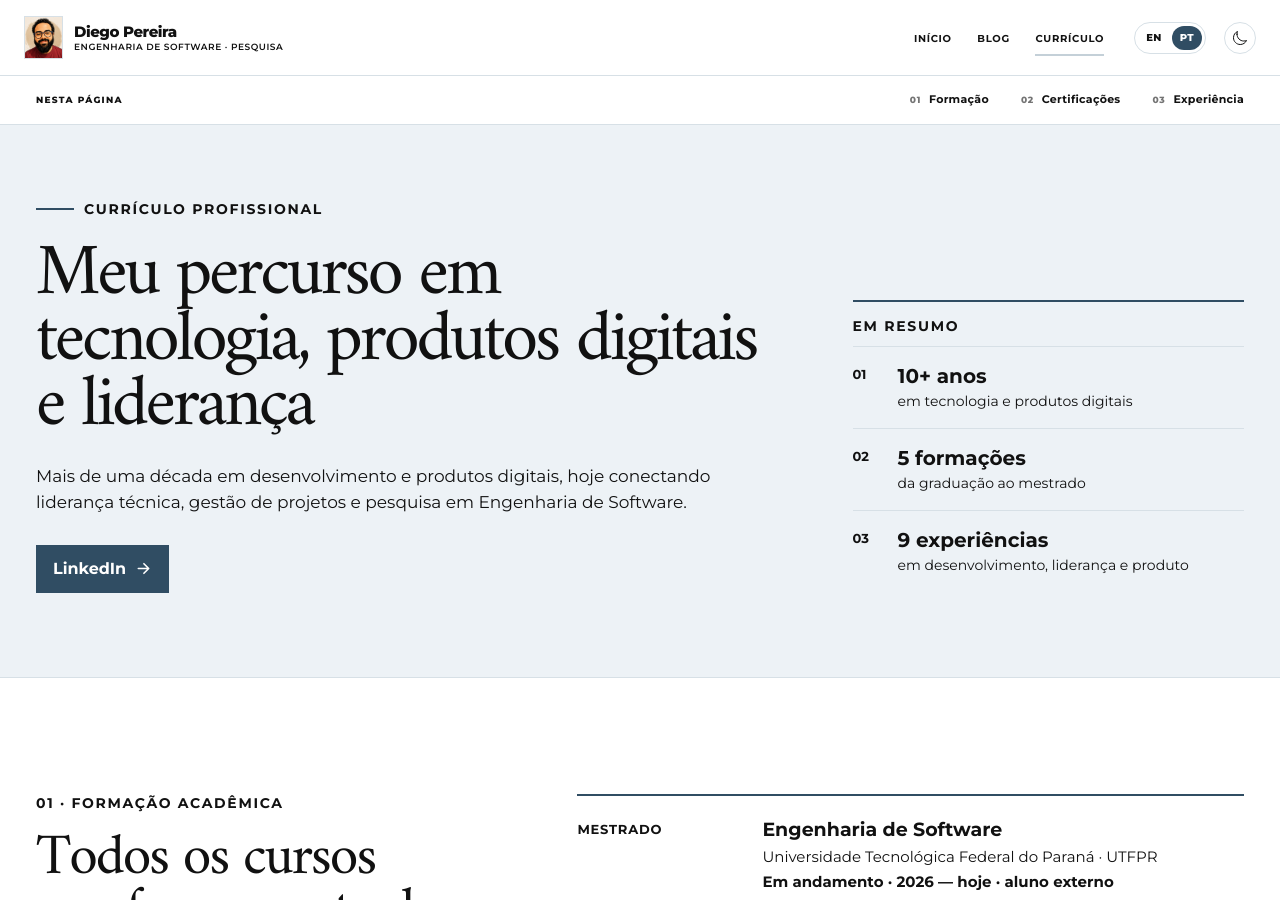
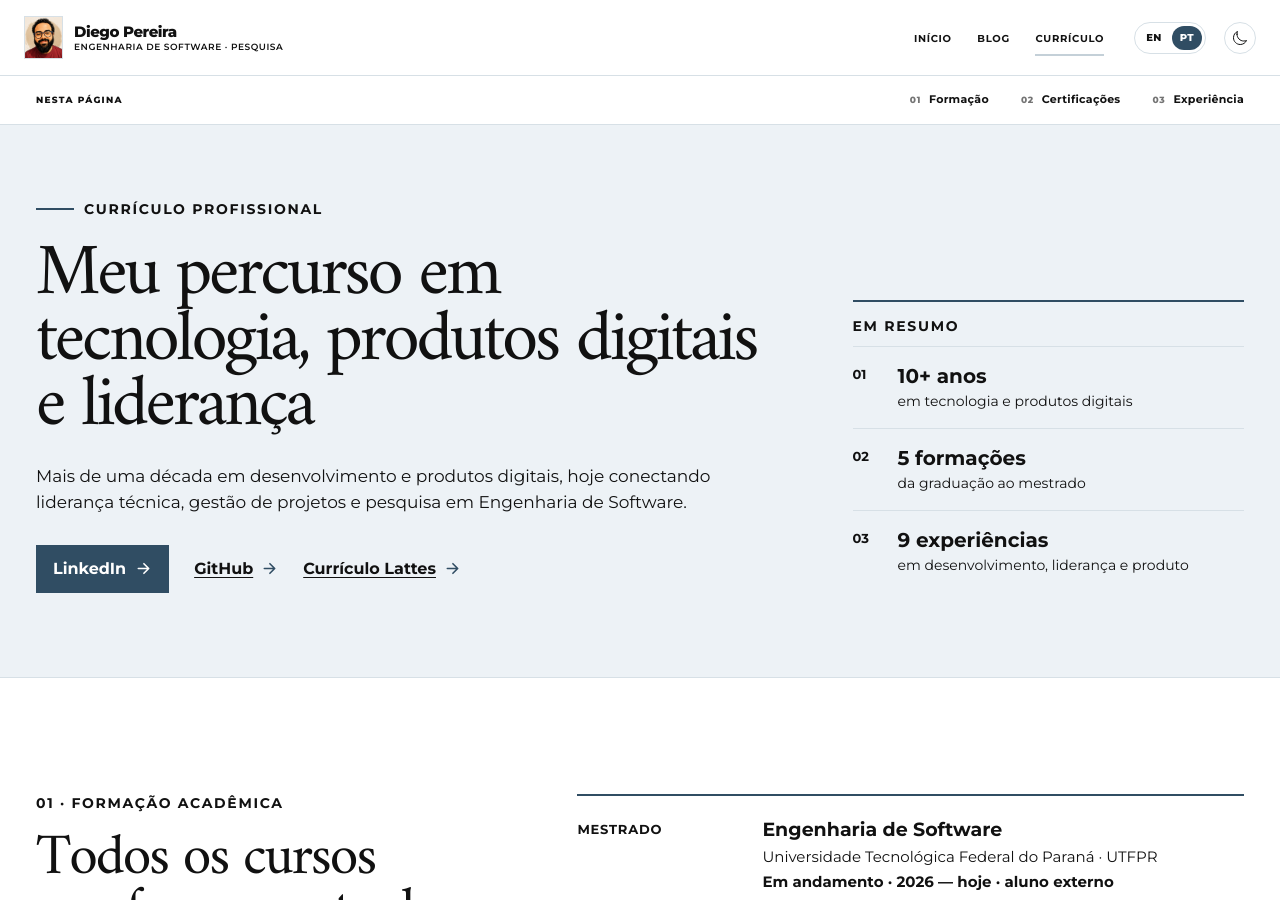
Before and after one commit to diegopn/diegopn.github.io, a Jekyll site: the page built from curriculo/index.html, in a window 1280 px wide and 900 px high. Built offline with Jekyll 4.4.1, drawn with Linux system fonts in a browser that asks for light colours.

Commit message:
Add GitHub and Lattes links to resume

```diff
--- a/curriculo/index.html
+++ b/curriculo/index.html
@@ -25,6 +25,8 @@ section_nav:
         <p class="resume-lead">Mais de uma década em desenvolvimento e produtos digitais, hoje conectando liderança técnica, gestão de projetos e pesquisa em Engenharia de Software.</p>
         <div class="hero-actions">
           <a class="button button-primary" href="https://www.linkedin.com/in/diegopn/" target="_blank" rel="noreferrer">LinkedIn <ion-icon name="arrow-forward-outline" aria-hidden="true"></ion-icon></a>
+          <a class="quiet-link" href="https://github.com/diegopn" target="_blank" rel="noreferrer">GitHub <ion-icon name="arrow-forward-outline" aria-hidden="true"></ion-icon></a>
+          <a class="quiet-link" href="https://lattes.cnpq.br/7591623955074344" target="_blank" rel="noreferrer">Currículo Lattes <ion-icon name="arrow-forward-outline" aria-hidden="true"></ion-icon></a>
         </div>
       </div>
       <aside class="resume-highlights" aria-label="Resumo da trajetória" data-reveal>
--- a/en/resume/index.html
+++ b/en/resume/index.html
@@ -25,6 +25,8 @@ section_nav:
         <p class="resume-lead">More than a decade in software development and digital products, now connecting technical leadership, project management, and Software Engineering research.</p>
         <div class="hero-actions">
           <a class="button button-primary" href="https://www.linkedin.com/in/diegopn/" target="_blank" rel="noreferrer">LinkedIn <ion-icon name="arrow-forward-outline" aria-hidden="true"></ion-icon></a>
+          <a class="quiet-link" href="https://github.com/diegopn" target="_blank" rel="noreferrer">GitHub <ion-icon name="arrow-forward-outline" aria-hidden="true"></ion-icon></a>
+          <a class="quiet-link" href="https://lattes.cnpq.br/7591623955074344" target="_blank" rel="noreferrer">Lattes CV <ion-icon name="arrow-forward-outline" aria-hidden="true"></ion-icon></a>
         </div>
       </div>
       <aside class="resume-highlights" aria-label="Career summary" data-reveal>
```
